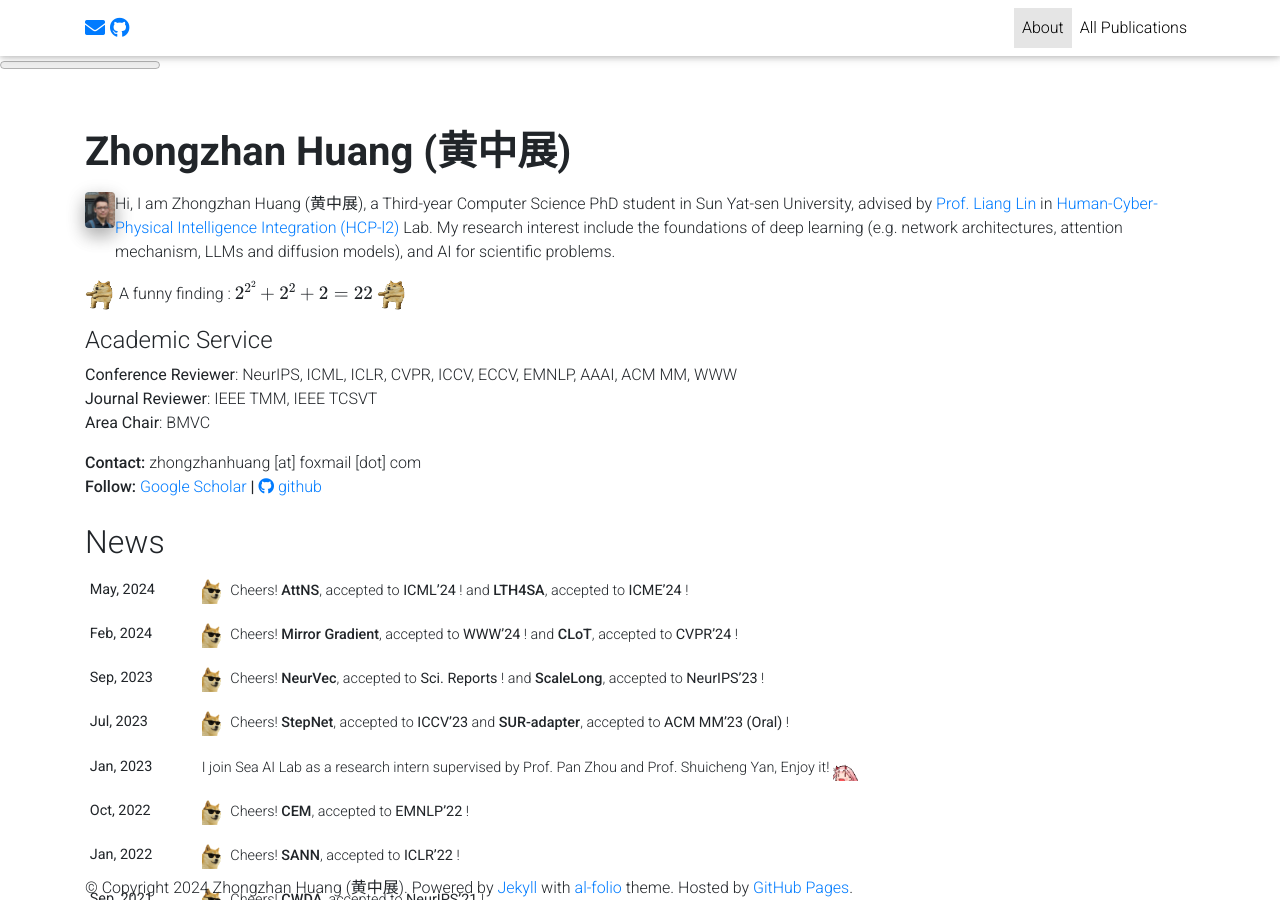
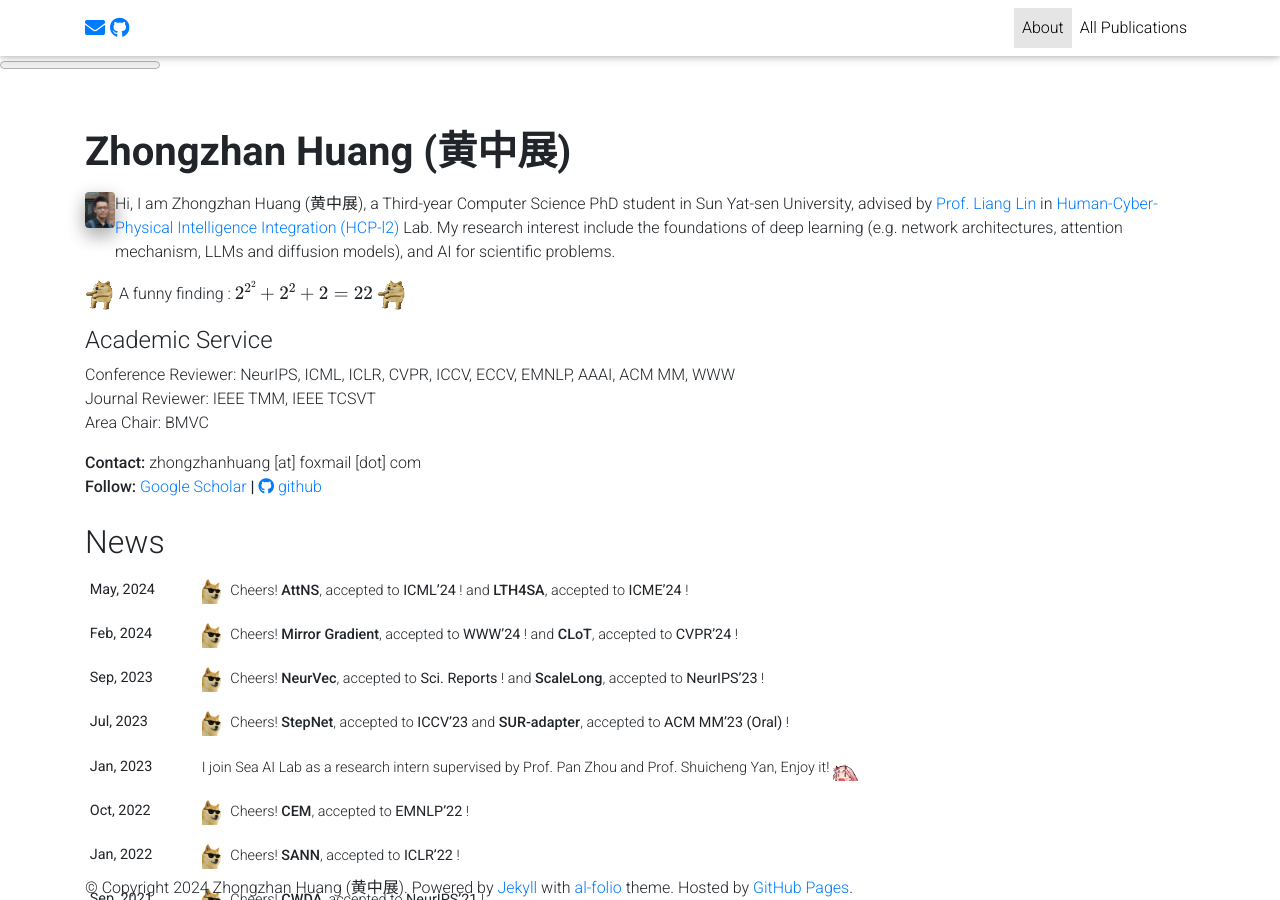
Before and after one commit to dedekinds/dedekinds.github.io, a Jekyll site: the page built from _pages/about.md, in a window 1280 px wide and 900 px high. Built offline with Jekyll 4.4.1, drawn with Linux system fonts in a browser that asks for light colours; nearby versions of some CDN libraries; full-size pictures stand in for the smaller copies a plugin makes; library files that are not in the unit come from our copies; comment, search, counter and statistics services are not loaded; a style sheet for code colours, icons or effects is not loaded.

```diff
--- a/_pages/about.md
+++ b/_pages/about.md
@@ -43,6 +43,6 @@ My research interest include the foundations of deep learning (e.g. network arch
 <!-- See my full resume here. -->
 
   <h4>Academic Service</h4>
-  <b>Conference Reviewer</b>: NeurIPS, ICML, ICLR, CVPR, ICCV, ECCV, EMNLP, AAAI, ACM MM, WWW<br/>
-  <b>Journal Reviewer</b>: IEEE TMM, IEEE TCSVT<br/>
-  <b>Area Chair</b>: BMVC
+  Conference Reviewer: NeurIPS, ICML, ICLR, CVPR, ICCV, ECCV, EMNLP, AAAI, ACM MM, WWW<br/>
+  Journal Reviewer: IEEE TMM, IEEE TCSVT<br/>
+  Area Chair: BMVC
```
